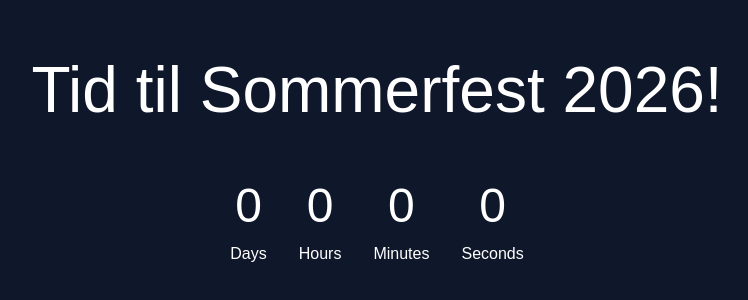
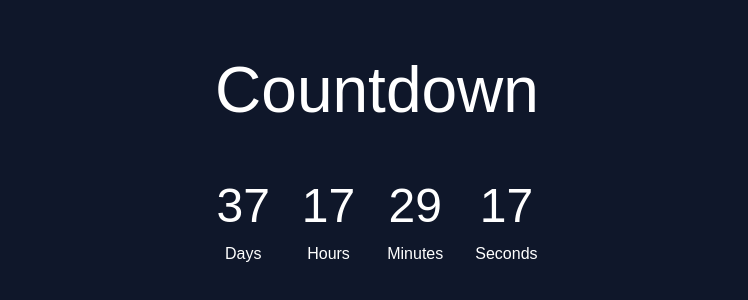
Before and after one commit to magnusbox2/SommerFest-26, a Next.js app: page / in a window 1280 px wide. Shown: the part 246-546 px from the top of the page, without its empty margins (263-1011 px from the left). Built offline with nearby package versions, Linux system fonts and the light colour scheme.

Commit message:
New fix for date

```diff
--- a/app/page.tsx
+++ b/app/page.tsx
@@ -1,15 +1,14 @@
-// app/page.js
+// app/page.tsx
 
 "use client";
 
 import { useEffect, useState } from "react";
 
 export default function Home() {
-  // Change this to your target date
-  const targetDate = new Date("2026-06-20T17:00:00").getDate();
+  const targetDate = new Date("2026-06-20T17:00:00").getTime();
 
   const getTimeLeft = () => {
-    const difference = targetDate - new Date().getDate();
+    const difference = targetDate - new Date().getTime();
 
     if (difference <= 0) {
       return null;
@@ -47,7 +46,7 @@ export default function Home() {
       }}
     >
       <h1 style={{ fontSize: "4rem", marginBottom: "2rem" }}>
-        Tid til Sommerfest 2026!
+        Countdown
       </h1>
 
       {timeLeft ? (
```
